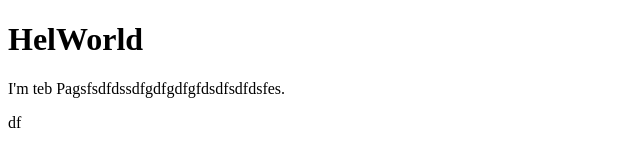
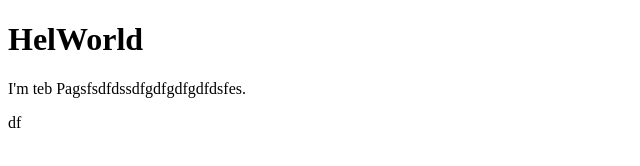
Before and after one commit to alifarzaan/farzaan3420.github.io, a plain HTML site: page index.html in a window 1280 px wide. Shown: the full height of the page, 0-640 px from the left. Drawn offline with Linux system fonts and the light colour scheme.

Commit message:
Update index.html

```diff
--- a/index.html
+++ b/index.html
@@ -2,6 +2,6 @@
 <html>
 <body>
 <h1>HelWorld</h1>
-<p>I'm teb Pagsfsdfdssdfgdfgdfgfdsdfsdfdsfes.</p>
+<p>I'm teb Pagsfsdfdssdfgdfgdfgdfdsfes.</p>
 </body>df
 </html>
```
